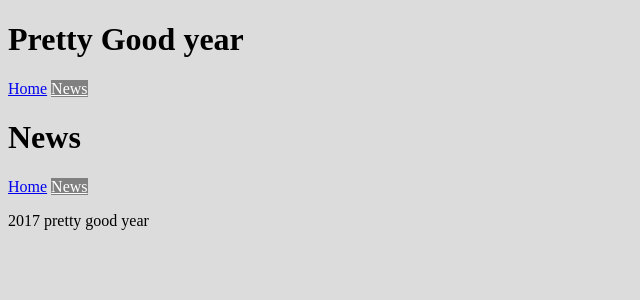
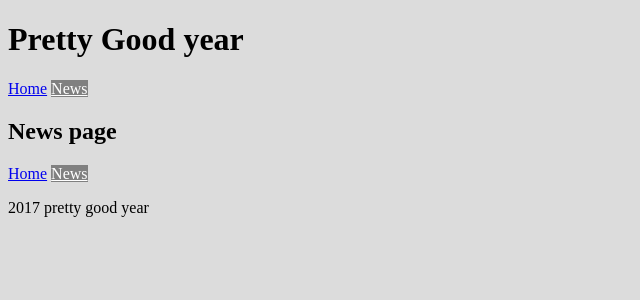
Before and after one commit to sanjeevbeekeeper/pretty-good-year, a Jekyll site: the page built from news.html, in a window 1280 px wide. Shown: the top 300 px of the page, without its empty margins (0-640 px from the left). Built offline with Jekyll 4.4.1, drawn with Linux system fonts in a browser that asks for light colours; Markdown is read by kramdown in place of the engine named in the settings.

Commit message:
renamed the heading

```diff
--- a/news.html
+++ b/news.html
@@ -2,4 +2,4 @@
 layout: default
 ---
 
-<h1>News</h1>
+<h2>News page</h2>
```
